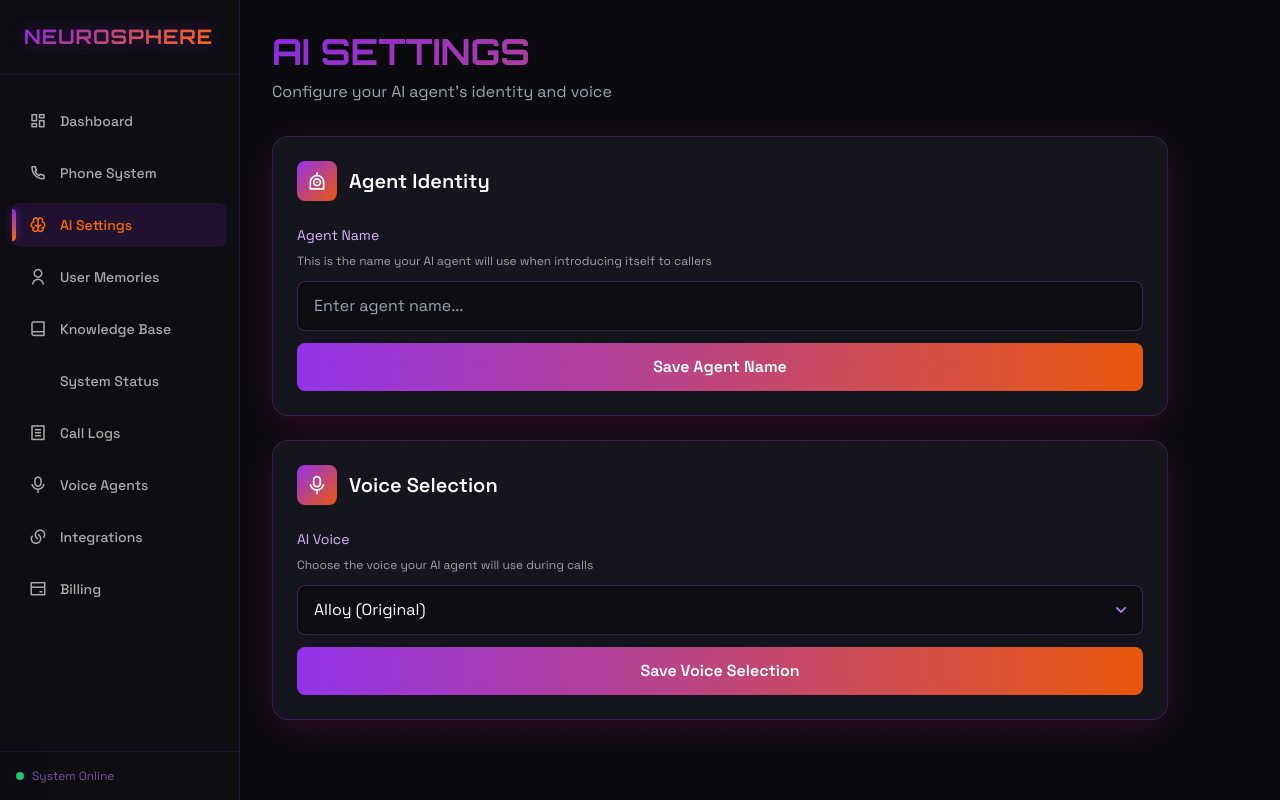
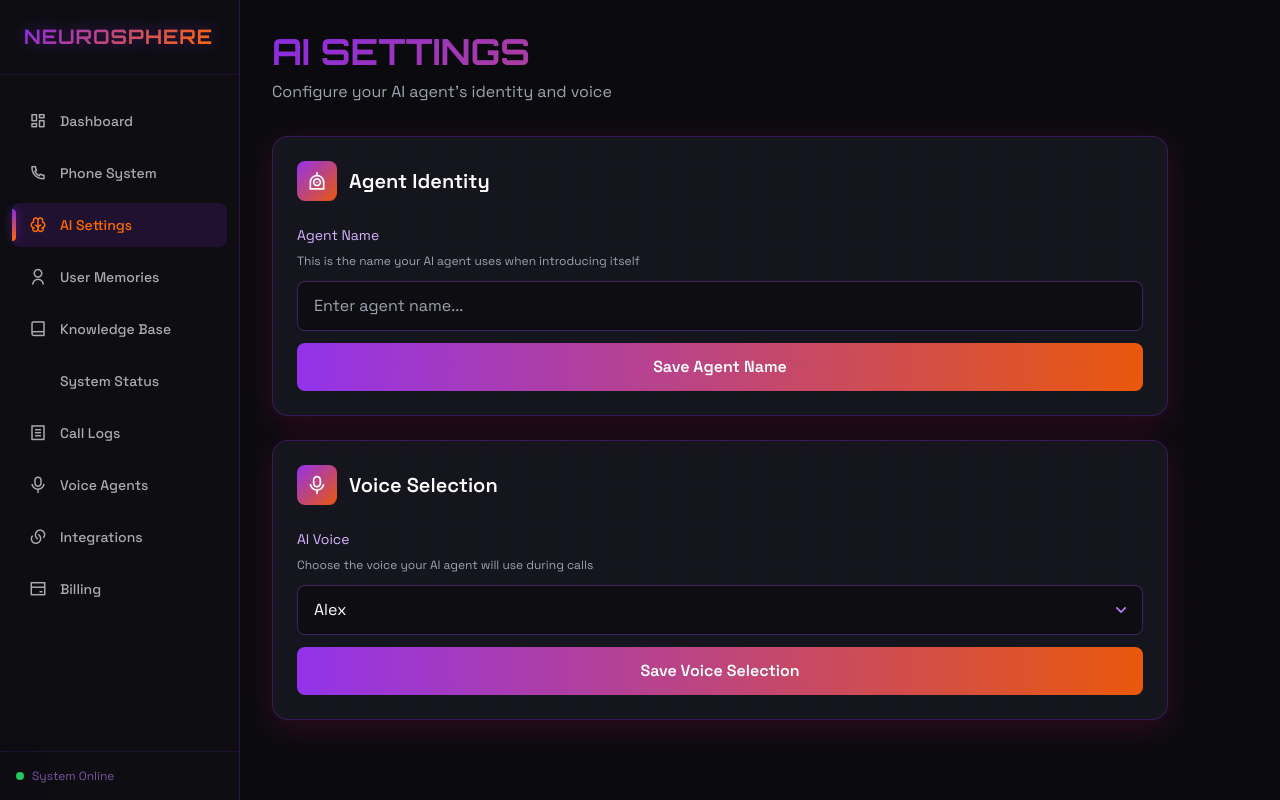
Before and after one commit to trpl333/neurospherevoice-ui, a React (Vite) app: page /ai-settings in a window 1280 px wide. Built offline with nearby package versions, Linux system fonts and the light colour scheme; some icons are missing.

Commit message:
Refactor AI voice options and improve code readability

```diff
--- a/src/pages/ai-settings/page.tsx
+++ b/src/pages/ai-settings/page.tsx
@@ -1,18 +1,21 @@
 import { useState, useEffect } from 'react';
 import CoreLayout from '../../components/layout/CoreLayout';
 
+// Clean American-friendly voice names (values stay the same)
 const VOICE_OPTIONS = [
-  { value: 'alloy', label: 'Alloy (Original)' },
-  { value: 'echo', label: 'Echo (Original)' },
-  { value: 'shimmer', label: 'Shimmer (Original)' },
-  { value: 'ash', label: 'Ash (Enhanced)' },
-  { value: 'ballad', label: 'Ballad (Enhanced)' },
-  { value: 'coral', label: 'Coral (Enhanced)' },
-  { value: 'sage', label: 'Sage (Enhanced)' },
-  { value: 'verse', label: 'Verse (Enhanced)' },
-  { value: 'cedar', label: 'Cedar (Premium Natural Speech)' },
-  { value: 'marin', label: 'Marin (Premium Natural Speech)' },
-  { value: 'sol', label: 'Sol (Premium Natural Speech)' }
+  { value: 'alloy', label: 'Alex' },
+  { value: 'echo', label: 'Jordan' },
+  { value: 'shimmer', label: 'Megan' },
+
+  { value: 'ash', label: 'Michael' },
+  { value: 'ballad', label: 'Emily' },
+  { value: 'coral', label: 'Rachel' },
+  { value: 'sage', label: 'Daniel' },
+  { value: 'verse', label: 'Olivia' },
+
+  { value: 'cedar', label: 'Kevin' },
+  { value: 'marin', label: 'Samantha' },  // as requested
+  { value: 'sol', label: 'Grace' }
 ];
 
 export default function AISettings() {
@@ -23,15 +26,21 @@ export default function AISettings() {
   const [isSavingVoice, setIsSavingVoice] = useState(false);
   const [saveMessage, setSaveMessage] = useState('');
 
-  // Load customer config on mount
+  // On mount — load customer config
   useEffect(() => {
     loadCustomerConfig();
   }, []);
 
+  const getCustomerId = () => {
+    return (
+      localStorage.getItem('customerId') ||
+      sessionStorage.getItem('customerId')
+    );
+  };
+
   const loadCustomerConfig = async () => {
     try {
-      const customerId = localStorage.getItem('customerId') || sessionStorage.getItem('customerId');
-
+      const customerId = getCustomerId();
       if (!customerId) {
         console.warn('No customer ID found');
         setIsLoadingConfig(false);
@@ -42,8 +51,7 @@ export default function AISettings() {
         `https://app.neurospherevoiceai.com/api/customers/${customerId}/config`,
         {
           method: 'GET',
-          credentials: 'include',
-          mode: 'cors'
+          credentials: 'include'
         }
       );
 
@@ -51,6 +59,8 @@ export default function AISettings() {
         const config = await res.json();
         setAgentName(config.agent?.agent_name || '');
         setSelectedVoice(config.agent?.openai_voice || 'alloy');
+      } else {
+        console.error('Failed to load config:', res.status);
       }
     } catch (error) {
       console.error('Failed to load config:', error);
@@ -64,8 +74,7 @@ export default function AISettings() {
       setIsSavingAgent(true);
       setSaveMessage('');
 
-      const customerId = localStorage.getItem('customerId') || sessionStorage.getItem('customerId');
-
+      const customerId = getCustomerId();
       if (!customerId) {
         setSaveMessage('Error: No customer ID found. Please log in again.');
         return;
@@ -76,7 +85,6 @@ export default function AISettings() {
         {
           method: 'POST',
           credentials: 'include',
-          mode: 'cors',
           headers: { 'Content-Type': 'application/json' },
           body: JSON.stringify({
             agent: { agent_name: agentName }
@@ -89,12 +97,16 @@ export default function AISettings() {
         setTimeout(() => setSaveMessage(''), 3000);
       } else {
         const errorText = await res.text();
-        console.error('Save failed with status:', res.status, errorText);
+        console.error('Save failed:', res.status, errorText);
         setSaveMessage(`Failed to save agent name (Status: ${res.status})`);
       }
     } catch (error) {
       console.error('Failed to save agent name:', error);
-      setSaveMessage(`Error saving agent name: ${error instanceof Error ? error.message : 'Network error'}`);
+      setSaveMessage(
+        `Error saving agent name: ${
+          error instanceof Error ? error.message : 'Network error'
+        }`
+      );
     } finally {
       setIsSavingAgent(false);
     }
@@ -105,8 +117,7 @@ export default function AISettings() {
       setIsSavingVoice(true);
       setSaveMessage('');
 
-      const customerId = localStorage.getItem('customerId') || sessionStorage.getItem('customerId');
-
+      const customerId = getCustomerId();
       if (!customerId) {
         setSaveMessage('Error: No customer ID found. Please log in again.');
         return;
@@ -117,7 +128,6 @@ export default function AISettings() {
         {
           method: 'POST',
           credentials: 'include',
-          mode: 'cors',
           headers: { 'Content-Type': 'application/json' },
           body: JSON.stringify({
             agent: { openai_voice: selectedVoice }
@@ -130,12 +140,18 @@ export default function AISettings() {
         setTimeout(() => setSaveMessage(''), 3000);
       } else {
         const errorText = await res.text();
-        console.error('Save failed with status:', res.status, errorText);
-        setSaveMessage(`Failed to save voice selection (Status: ${res.status})`);
+        console.error('Save failed:', res.status, errorText);
+        setSaveMessage(
+          `Failed to save voice selection (Status: ${res.status})`
+        );
       }
     } catch (error) {
       console.error('Failed to save voice selection:', error);
-      setSaveMessage(`Error saving voice selection: ${error instanceof Error ? error.message : 'Network error'}`);
+      setSaveMessage(
+        `Error saving voice selection: ${
+          error instanceof Error ? error.message : 'Network error'
+        }`
+      );
     } finally {
       setIsSavingVoice(false);
     }
@@ -157,8 +173,9 @@ export default function AISettings() {
           >
             AI SETTINGS
           </h1>
+
           <p className="text-gray-400" style={{ fontFamily: "'Space Grotesk', sans-serif" }}>
-            Configure your AI agent's identity and voice
+            Configure your AI agent’s identity and voice
           </p>
         </div>
 
@@ -170,9 +187,11 @@ export default function AISettings() {
               background: saveMessage.includes('Error') || saveMessage.includes('Failed')
                 ? 'rgba(239, 68, 68, 0.2)'
                 : 'rgba(34, 197, 94, 0.2)',
-              border: `1px solid ${saveMessage.includes('Error') || saveMessage.includes('Failed')
+              border: `1px solid ${
+                saveMessage.includes('Error') || saveMessage.includes('Failed')
                   ? 'rgba(239, 68, 68, 0.5)'
-                : 'rgba(34, 197, 94, 0.5)'}`,
+                  : 'rgba(34, 197, 94, 0.5)'
+              }`,
               color: saveMessage.includes('Error') || saveMessage.includes('Failed')
                 ? '#fca5a5'
                 : '#86efac'
@@ -183,7 +202,9 @@ export default function AISettings() {
         )}
 
         {isLoadingConfig ? (
-          <div className="text-center py-12 text-purple-300">Loading configuration...</div>
+          <div className="text-center py-12 text-purple-300">
+            Loading configuration...
+          </div>
         ) : (
           <div className="max-w-4xl space-y-6">
             {/* Agent Name Section */}
@@ -199,6 +220,7 @@ export default function AISettings() {
                 <div className="w-10 h-10 flex items-center justify-center rounded-lg bg-gradient-to-br from-purple-600 to-orange-600">
                   <i className="ri-robot-line text-white text-xl" />
                 </div>
+
                 <h2
                   className="text-xl font-semibold text-white"
                   style={{ fontFamily: "'Space Grotesk', sans-serif" }}
@@ -207,28 +229,26 @@ export default function AISettings() {
                 </h2>
               </div>
 
-              <div>
               <label className="block text-sm text-purple-300 mb-2">Agent Name</label>
               <p className="text-xs text-gray-400 mb-3">
-                  This is the name your AI agent will use when introducing itself to callers
+                This is the name your AI agent uses when introducing itself
               </p>
+
               <input
                 type="text"
                 value={agentName}
                 onChange={(e) => setAgentName(e.target.value)}
                 className="w-full px-4 py-3 bg-[#0d0d12] border border-purple-500/30 rounded-lg text-white focus:outline-none focus:border-orange-500/50 transition-colors"
                 placeholder="Enter agent name..."
-                  style={{ fontFamily: "'Space Grotesk', sans-serif" }}
               />
+
               <button
                 onClick={saveAgentName}
                 disabled={isSavingAgent}
-                  className="w-full mt-3 px-6 py-3 bg-gradient-to-r from-purple-600 to-orange-600 rounded-lg text-white font-semibold hover:shadow-lg hover:shadow-purple-500/50 transition-all duration-300 cursor-pointer whitespace-nowrap disabled:opacity-50 disabled:cursor-not-allowed"
-                  style={{ fontFamily: "'Space Grotesk', sans-serif" }}
+                className="w-full mt-3 px-6 py-3 bg-gradient-to-r from-purple-600 to-orange-600 rounded-lg text-white font-semibold transition-all disabled:opacity-50 disabled:cursor-not-allowed"
               >
                 {isSavingAgent ? 'Saving...' : 'Save Agent Name'}
               </button>
-              </div>
             </div>
 
             {/* Voice Selection Section */}
@@ -244,6 +264,7 @@ export default function AISettings() {
                 <div className="w-10 h-10 flex items-center justify-center rounded-lg bg-gradient-to-br from-purple-600 to-orange-600">
                   <i className="ri-mic-line text-white text-xl" />
                 </div>
+
                 <h2
                   className="text-xl font-semibold text-white"
                   style={{ fontFamily: "'Space Grotesk', sans-serif" }}
@@ -252,17 +273,16 @@ export default function AISettings() {
                 </h2>
               </div>
 
-              <div>
               <label className="block text-sm text-purple-300 mb-2">AI Voice</label>
               <p className="text-xs text-gray-400 mb-3">
                 Choose the voice your AI agent will use during calls
               </p>
+
               <div className="relative">
                 <select
                   value={selectedVoice}
                   onChange={(e) => setSelectedVoice(e.target.value)}
-                    className="w-full px-4 py-3 pr-10 bg-[#0d0d12] border border-purple-500/30 rounded-lg text-white focus:outline-none focus:border-orange-500/50 transition-colors appearance-none cursor-pointer"
-                    style={{ fontFamily: "'Space Grotesk', sans-serif" }}
+                  className="w-full px-4 py-3 pr-10 bg-[#0d0d12] border border-purple-500/30 rounded-lg text-white appearance-none"
                 >
                   {VOICE_OPTIONS.map((voice) => (
                     <option key={voice.value} value={voice.value}>
@@ -270,19 +290,19 @@ export default function AISettings() {
                     </option>
                   ))}
                 </select>
+
                 <div className="absolute right-3 top-1/2 -translate-y-1/2 pointer-events-none">
                   <i className="ri-arrow-down-s-line text-purple-400 text-xl" />
                 </div>
               </div>
+
               <button
                 onClick={saveVoiceSelection}
                 disabled={isSavingVoice}
-                  className="w-full mt-3 px-6 py-3 bg-gradient-to-r from-purple-600 to-orange-600 rounded-lg text-white font-semibold hover:shadow-lg hover:shadow-orange-500/50 transition-all duration-300 cursor-pointer whitespace-nowrap disabled:opacity-50 disabled:cursor-not-allowed"
-                  style={{ fontFamily: "'Space Grotesk', sans-serif" }}
+                className="w-full mt-3 px-6 py-3 bg-gradient-to-r from-purple-600 to-orange-600 rounded-lg text-white font-semibold transition-all disabled:opacity-50 disabled:cursor-not-allowed"
               >
                 {isSavingVoice ? 'Saving...' : 'Save Voice Selection'}
               </button>
-              </div>
             </div>
           </div>
         )}
```
Lines whose indentation alone changed are shown as unchanged.
